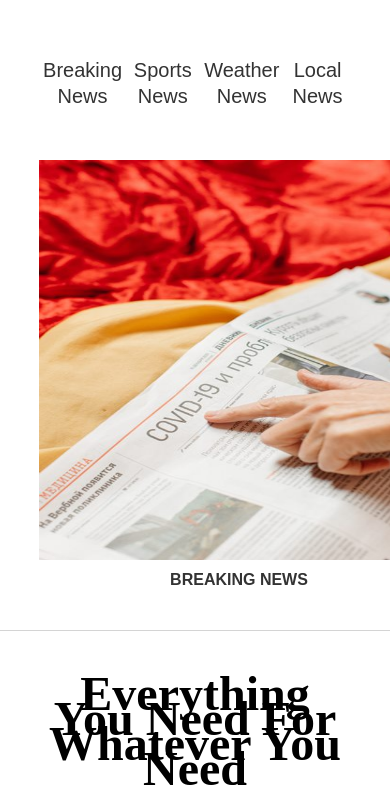
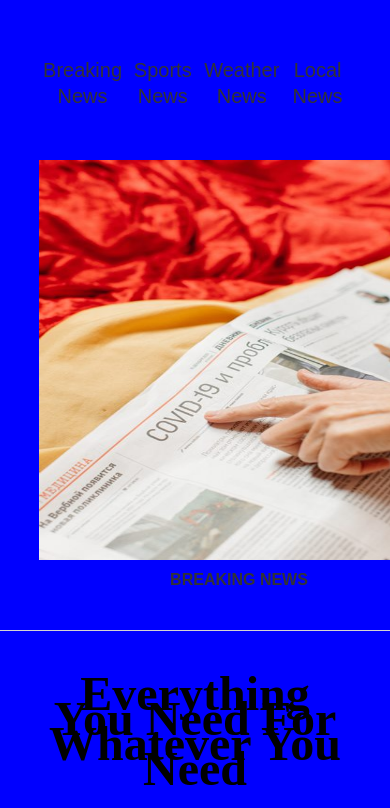
Before and after one commit to bignimz/email-template, a plain HTML site: page index.html in a window 390 px wide. Shown: the part 187-995 px from the top of the page. Drawn offline with Linux system fonts and the light colour scheme.

Commit message:
added two media queries to email-template

```diff
--- a/style.css
+++ b/style.css
@@ -209,3 +209,15 @@ main {
   font-size: 12px;
   color: #333;
 }
+
+@media (max-width: 1024px) {
+  body {
+    background-color: orange;
+  }
+}
+
+@media (max-width: 767px) {
+  body {
+    background-color: blue;
+  }
+}
```
